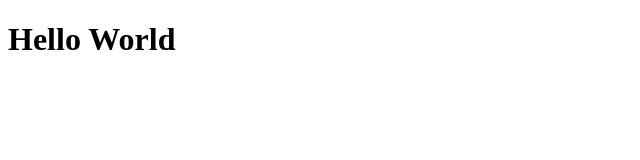
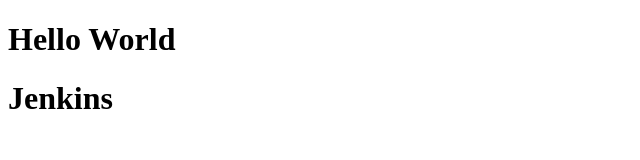
Before and after one commit to AlbertoVillalpando/pagina_php, a plain HTML site: page index.html in a window 1280 px wide. Shown: the whole page, without its empty margins (0-640 px from the left). Drawn offline with Linux system fonts and the light colour scheme.

Commit message:
Prueba Jenkins

```diff
--- a/index.html
+++ b/index.html
@@ -8,5 +8,6 @@
 </head>
 <body>
     <h1>Hello World</h1>
+    <h1>Jenkins</h1>
 </body>
 </html>
```
